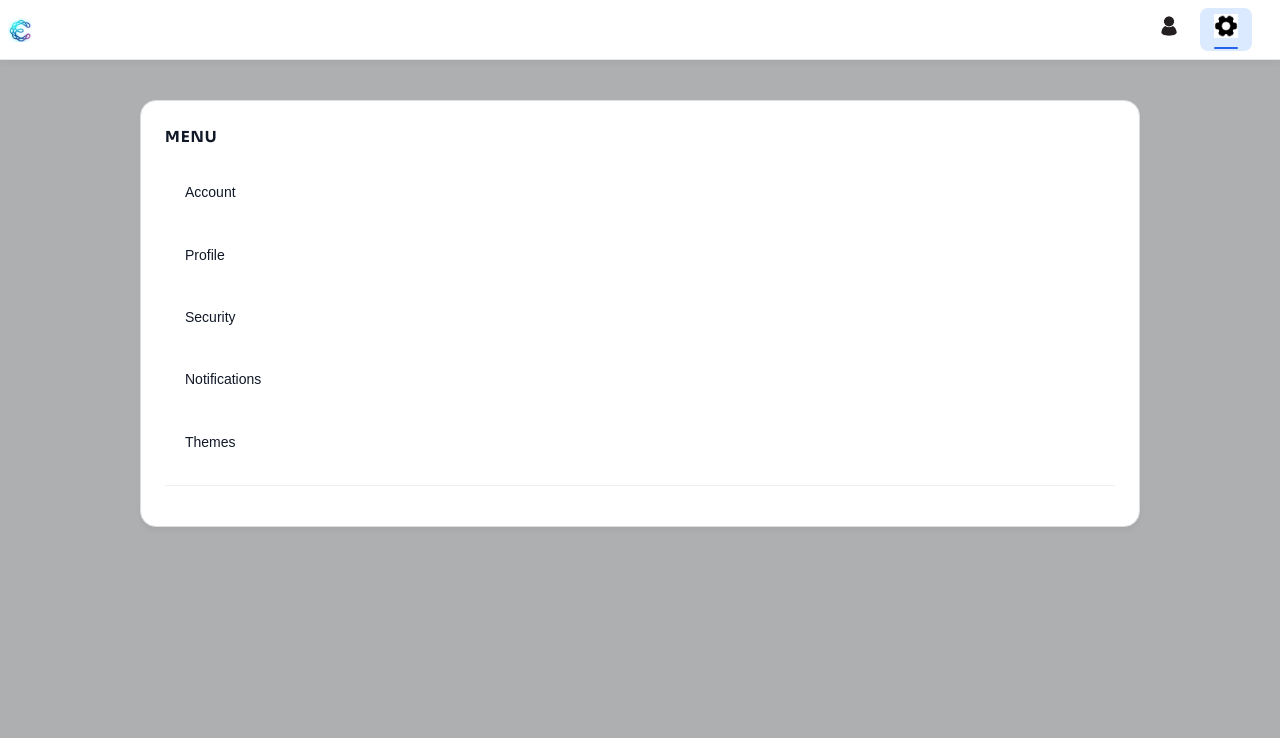
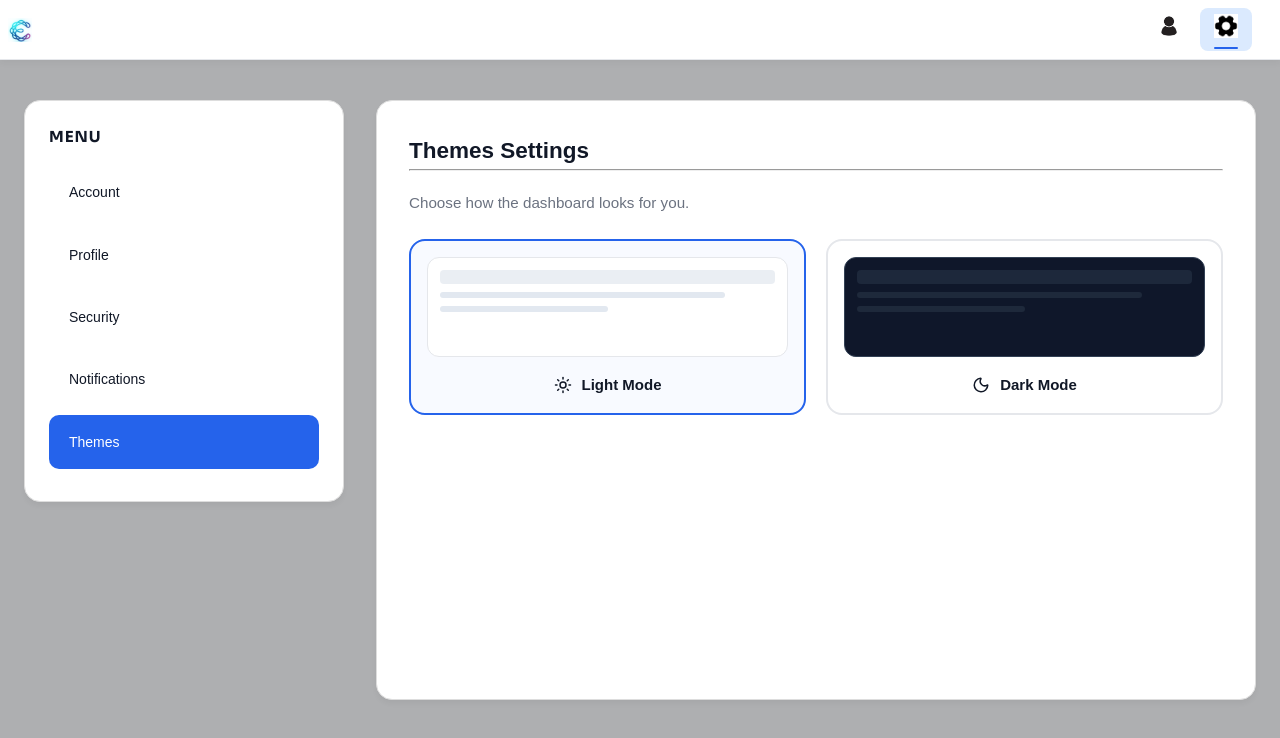
Before and after one commit to skywalker113t/Testing, a React (Vite) app: page /settings in a window 1280 px wide. Shown: the top 738 px of the page. Built offline with nearby package versions, Linux system fonts and the light colour scheme.

Commit message:
added themes buttons and fixed some buttons

```diff
--- a/css/style.css
+++ b/css/style.css
@@ -482,7 +482,7 @@ a {
 }
 .tab.learning {
   padding: 7px 16px;
-  border-radius: 99px;
+  border-radius: 5px;
   font-size: 13px;
   font-weight: 600;
   border: 1.5px solid var(--border);
@@ -3079,3 +3079,120 @@ button:hover {
   height: 20px;
   cursor: pointer;
 }
+
+
+/* ==========================================================================
+   THEMES SETTINGS TAB STYLING
+   ========================================================================== */
+
+   .themes-content-area {
+    animation: fadeIn 0.4s ease-in;
+}
+
+.settings-subtitle {
+    color: var(--text-muted);
+    font-size: 0.95rem;
+    margin-bottom: 24px;
+}
+
+/* The Grid for Light/Dark Cards */
+.theme-options-grid {
+    display: grid;
+    grid-template-columns: repeat(auto-fit, minmax(220px, 1fr));
+    gap: 20px;
+}
+
+/* Individual Theme Card */
+.theme-card {
+    background: var(--bg-card);
+    border: 2px solid var(--border);
+    border-radius: var(--radius-lg);
+    padding: 16px;
+    cursor: pointer;
+    transition: all 0.2s cubic-bezier(0.4, 0, 0.2, 1);
+    position: relative;
+}
+
+.theme-card:hover {
+    transform: translateY(-4px);
+    border-color: var(--blue-light);
+    box-shadow: var(--shadow);
+}
+
+.theme-card.active {
+    border-color: var(--blue);
+    background: rgba(37, 99, 235, 0.03); /* Subtle blue tint when selected */
+}
+
+/* The "Fake App" Preview Boxes */
+.theme-preview {
+    height: 100px;
+    border-radius: var(--radius-md);
+    margin-bottom: 16px;
+    padding: 12px;
+    display: flex;
+    flex-direction: column;
+    gap: 8px;
+    transition: 0.3s;
+}
+
+/* This fixes your "Invisible" screenshot issue */
+.theme-preview.light {
+    background: #ffffff !important;
+    border: 1px solid #e5e7eb;
+}
+
+.theme-preview.dark {
+    background: #0f172a !important;
+    border: 1px solid #334155;
+}
+
+/* Mini UI elements inside the preview */
+.preview-nav {
+    height: 14px;
+    width: 100%;
+    background: #cbd5e1;
+    border-radius: 4px;
+    opacity: 0.4;
+}
+
+.theme-preview.dark .preview-nav {
+    background: #334155;
+}
+
+.p-line {
+    height: 6px;
+    width: 85%;
+    background: #e2e8f0;
+    border-radius: 10px;
+}
+
+.p-line.mid {
+    width: 50%;
+}
+
+.theme-preview.dark .p-line {
+    background: #1e293b;
+}
+
+/* Icon and Label at the bottom of the card */
+.theme-info {
+    display: flex;
+    align-items: center;
+    justify-content: center;
+    gap: 10px;
+    font-family: var(--font-head);
+    font-weight: 700;
+    color: var(--text-dark);
+}
+
+/* Animation for the Tab Switch */
+@keyframes fadeIn {
+    from { opacity: 0; transform: translateY(10px); }
+    to { opacity: 1; transform: translateY(0); }
+}
+.theme-card {
+  position: relative;
+  z-index: 999 !important; /* Force it to the top layer */
+  cursor: pointer !important;
+}
--- a/src/App.jsx
+++ b/src/App.jsx
@@ -1,3 +1,4 @@
+import { useState, useEffect } from 'react';
 import { Routes, Route } from 'react-router-dom';
 import Dashboard from './pages/Dashboard.jsx';
 import Learning from './pages/Learning.jsx';
@@ -12,6 +13,14 @@ import Username from './pages/Username.jsx';
 import NotFound from './pages/NotFound.jsx';
 
 function App() {
+  // We use localStorage so it stays dark even if you refresh!
+  const [theme, setTheme] = useState(localStorage.getItem('theme') || 'light');
+
+  useEffect(() => {
+    document.documentElement.setAttribute('data-theme', theme);
+    localStorage.setItem('theme', theme);
+  }, [theme]);
+
   return (
     <Routes>
       <Route path="/" element={<Dashboard />} />
@@ -20,7 +29,12 @@ function App() {
       <Route path="/groups" element={<Groups />} />
       <Route path="/achievements" element={<Achievements />} />
       <Route path="/profile" element={<Profile />} />
-      <Route path="/settings" element={<Settings />} />
+
+      <Route
+        path="/settings"
+        element={<Settings currentTheme={theme} onThemeChange={setTheme} />}
+      />
+
       <Route path="/login" element={<Login />} />
       <Route path="/signup" element={<Signup />} />
       <Route path="/username" element={<Username />} />
--- a/src/pages/Settings.jsx
+++ b/src/pages/Settings.jsx
@@ -1,8 +1,18 @@
 import { useState } from 'react';
 import Navbar from '../components/Navbar.jsx';
-import { Circle, CheckCircle2, AlertCircle } from 'lucide-react';
-import { ShieldCheck, ChevronRight, Lock } from 'lucide-react';
-import { MessageSquare, Users, EyeOff, BellRing } from 'lucide-react';
+import {
+  Circle,
+  CheckCircle2,
+  AlertCircle,
+  Sun,
+  Moon,
+  ShieldCheck,
+  ChevronRight,
+  MessageSquare,
+  Users,
+  EyeOff,
+  BellRing
+} from 'lucide-react';
 
 const securityLevels = [
   { label: 'At Risk', color: '#dc2626', icon: <AlertCircle size={18} /> },
@@ -13,8 +23,8 @@ const securityLevels = [
   { label: 'Secure', color: '#22c55e', icon: <CheckCircle2 size={18} /> },
 ];
 
-export default function Settings() {
-  const [activeTab, setActiveTab] = useState(null);
+export default function Settings({ currentTheme, onThemeChange }) {
+  const [activeTab, setActiveTab] = useState('themes'); // Defaulting to themes so you can see the fix immediately
   const menuItems = ['Account', 'Profile', 'Security', 'Notifications', 'Themes'];
 
   return (
@@ -34,11 +44,9 @@ export default function Settings() {
               <span>{item}</span>
             </div>
           ))}
-          <div className="menu-divider"></div>
         </aside>
 
         {/* CONTENT AREA */}
-        {activeTab && (
         <main className="content-box card">
           <div className="content-header">
             <h2 style={{textTransform: 'capitalize'}}>{activeTab} Settings</h2>
@@ -46,254 +54,120 @@ export default function Settings() {
           </div>
 
           <div className="content-body">
-              {/* --- ADD YOUR CONTENT HERE --- */}
-
-              {/* 1. Account Specific Content */}
+            {/* 1. Account */}
             {activeTab === 'account' && (
               <div className="account-settings-flow">
-
-                  {/* Username Section */}
                 <section className="settings-section">
                   <h3>Display Identity</h3>
-                    <p className="section-desc">This is how other users will see you on the platform.</p>
-
                   <div className="username-card">
                     <div className="current-user-info">
                       <span className="label">Current Username</span>
                       <span className="value">@tech_creator_24</span>
                     </div>
-
                     <div className="input-group">
-                        <label htmlFor="new-username">New Username</label>
-                        <div className="input-wrapper">
-                          <span className="at-symbol">@</span>
-                          <input
-                            id="new-username"
-                            type="text"
-                            placeholder="enter_new_username"
-                            className="settings-input"
-                          />
+                      <label>New Username</label>
+                      <input type="text" placeholder="enter_new_username" className="settings-input" />
                     </div>
-                        <p className="input-hint">Username must be unique and can only contain letters, numbers, and underscores.</p>
-                      </div>
-
                     <button className="btn-primary">Update Username</button>
-                    </div>
-                  </section>
-
-                  <div className="menu-divider" style={{margin: '40px 0'}}></div>
-
-                  {/* Email/Other Section */}
-                  <section className="settings-section">
-                    <h3>Email Address</h3>
-                    <div className="input-group">
-                      <input type="email" placeholder="email@example.com" className="settings-input" />
-                      <button className="btn-secondary">Change Email</button>
                   </div>
                 </section>
               </div>
             )}
 
-
-              {/* 2. Profile Specific Content */}
+            {/* 2. Profile */}
             {activeTab === 'profile' && (
               <div className="profile-settings-editor">
-
-    {/* Section 1: Public Identity */}
                 <section className="settings-section">
                   <h3>Public Profile</h3>
-      <p className="section-desc">Manage how you appear to the community.</p>
-
                   <div className="input-group">
                     <label>Full Name</label>
                     <input type="text" placeholder="Alex Okonkwo" className="settings-input" />
                   </div>
-
                   <div className="input-group">
                     <label>Bio</label>
-        <textarea
-          placeholder="e.g. Aspiring data scientist passionate about Python..."
-          className="settings-input bio-area"
-        />
+                    <textarea placeholder="Bio..." className="settings-input bio-area" />
                   </div>
                 </section>
-
-    {/* Section 2: Skills & Badges */}
-    <section className="settings-section">
-      <h3>Skills & Expertise</h3>
-      <div className="skills-manager">
-        <input type="text" placeholder="Add a skill (e.g. React, Python)" className="settings-input" />
-        <div className="skills-preview-list">
-          <span className="skill-tag">Python ✕</span>
-          <span className="skill-tag">Data Science ✕</span>
-        </div>
-      </div>
-    </section>
-
-    {/* Section 3: Professional Status */}
-    <section className="settings-section">
-      <h3>Collaboration</h3>
-      <div className="input-group">
-        <label>Current Status</label>
-        <select className="settings-input">
-          <option>Open to Collaborate</option>
-          <option>Focused on Learning</option>
-          <option>Open for Work</option>
-          <option>Offline</option>
-        </select>
-      </div>
-    </section>
-
                 <button className="save-btn">Save Profile</button>
               </div>
             )}
 
+            {/* 3. Security */}
             {activeTab === 'security' && (
               <div className="security-status-container">
                 <h3>Account Security Level</h3>
                 <div className="status-steps">
-    {securityLevels.map((level, index) => {
-      // Logic: Highlight the level if it's the current one (let's assume 'Secure' for now)
-      const isCurrent = level.label === 'Secure';
-
-      return (
-        <div
-          key={level.label}
-          className={`status-step ${isCurrent ? 'active' : ''}`}
-          style={{ '--brand-color': level.color }}
-        >
-          <span className="status-icon">
-            {isCurrent ? level.icon : <Circle size={18} color="#cbd5e1" />}
-          </span>
+                  {securityLevels.map((level) => (
+                    <div key={level.label} className={`status-step ${level.label === 'Secure' ? 'active' : ''}`} style={{ '--brand-color': level.color }}>
+                      {level.label === 'Secure' ? level.icon : <Circle size={18} color="#cbd5e1" />}
                       <span className="status-label">{level.label}</span>
                     </div>
-      );
-    })}
+                  ))}
                 </div>
-    {/* 2. Password Section */}
-    {/* Section 1: Security Health (The blue box at the top) */}
-{/* Section 2: Login Credentials (THIS needs the margin) */}
-<section className="settings-section">
-  <h3>Login Credentials</h3>
-  <div className="password-info">
-    <p className="hint">Last changed: 3 months ago</p>
-    <button className="update-btn">Update Password</button>
-  </div>
-</section>
-
-
-
- {/* 3. Two-Factor Authentication (The Flex) */}
-
-<section className="settings-section spiced-card">
-  <div className="flex-between">
-    <div className="security-info-group">
-      <div className="icon-box-blue">
-        <ShieldCheck size={24} color="#2563eb" />
-      </div>
-      <div className="text-stack">
-        <h3>Two-Factor Authentication</h3>
-        <p className="section-desc">Secure your account with an extra login step.</p>
-      </div>
-    </div>
-
-    {/* This part looks really "Pro" */}
-    <div className="action-wrapper" onClick={() => {/* Add your logic here */}}>
-      <span className="status-indicator off">Not Enabled</span>
-      <ChevronRight size={20} color="#94a3b8" />
-    </div>
-  </div>
-</section>
-
-    {/* 4. Active Sessions */}
-    <section className="settings-section">
-      <h3>Where you're logged in</h3>
-      <div className="session-item">
-        <div className="session-icon">💻</div>
-        <div className="session-details">
-          <strong>Windows · Chrome</strong>
-          <span>Lagos, Nigeria · <span className="active-now">Active Now</span></span>
-        </div>
-      </div>
-      <button className="text-btn-danger">Sign out of all other devices</button>
-    </section>
               </div>
             )}
 
-{/* Notification Settings */}
-
+            {/* 4. Notifications */}
             {activeTab === 'notifications' && (
               <div className="notifications-flow">
-
-    {/* 1. Direct Messages Section */}
-    <h4 className="tiny-title">Messaging</h4>
-    <div className="settings-list-group margin-bottom-32">
                 <div className="setting-row">
-        <div className="setting-label">
-          <MessageSquare size={18} color="#2563eb" />
+                  <div className="setting-left">
+                    <MessageSquare size={20} color="#2563eb" />
                     <div className="label-stack">
                       <span>Direct Messages</span>
-            <p className="sub-label">Private messages from other students/teachers.</p>
-          </div>
-        </div>
-        <input type="checkbox" className="toggle-switch" defaultChecked />
-      </div>
-
-      <div className="setting-row">
-        <div className="setting-label">
-          <Users size={18} color="#2563eb" />
-          <div className="label-stack">
-            <span>Group Chat Mentions</span>
-            <p className="sub-label">Only notify when someone @mentions you.</p>
+                      <p className="sub-label">Private messages from others.</p>
                     </div>
                   </div>
                   <input type="checkbox" className="toggle-switch" defaultChecked />
                 </div>
               </div>
+            )}
 
-    <div className="setting-row">
-  <div className="setting-left">
-    <MessageSquare size={20} color="#2563eb" />
-    <div className="label-stack">
-      <span>Direct Messages</span>
-      <p className="sub-label">Private messages from other students/teachers.</p>
+            {/* 5. THEMES (FIXED VERSION) */}
+            {activeTab === 'themes' && (
+              <div className="themes-content-area fade-in">
+                <p className="settings-subtitle">Choose how the dashboard looks for you.</p>
+                <div className="theme-options-grid">
+
+                  {/* Light Mode Card */}
+                  <div
+                    className={`theme-card ${currentTheme === 'light' ? 'active' : ''}`}
+                    onClick={() => onThemeChange('light')}
+                  >
+                    <div className="theme-preview light">
+                      <div className="preview-nav"></div>
+                      <div className="p-line"></div>
+                      <div className="p-line mid"></div>
+                    </div>
+                    <div className="theme-info">
+                      <Sun size={18} />
+                      <span>Light Mode</span>
                     </div>
                   </div>
 
-  <input type="checkbox" className="toggle-switch" defaultChecked />
+                  {/* Dark Mode Card */}
+
+                  <div className={`theme-card ${currentTheme === 'dark' ? 'active' : ''}`} onClick={() => {
+               alert("Click detected by browser!");
+              console.log("Dark mode card clicked!"); onThemeChange('dark');
+              }}
+>
+                    <div className="theme-preview dark">
+                      <div className="preview-nav"></div>
+                      <div className="p-line"></div>
+                      <div className="p-line mid"></div>
                     </div>
-    {/* 2. Privacy & Focus Section */}
-    <h4 className="tiny-title">Privacy & Focus</h4>
-    <div className="settings-list-group">
-      <div className="setting-row">
-        <div className="setting-label">
-          <EyeOff size={18} color="#64748b" />
-          <div className="label-stack">
-            <span>Show Message Preview</span>
-            <p className="sub-label">Hide message content in lock screen alerts.</p>
-          </div>
-        </div>
-        <input type="checkbox" className="toggle-switch" />
-      </div>
-
-      <div className="setting-row">
-        <div className="setting-label">
-          <BellRing size={18} color="#64748b" />
-          <div className="label-stack">
-            <span>Study Mode</span>
-            <p className="sub-label">Mute all social pings during school hours.</p>
-          </div>
-        </div>
-        <input type="checkbox" className="toggle-switch" />
+                    <div className="theme-info">
+                      <Moon size={18} />
+                      <span>Dark Mode</span>
                     </div>
                   </div>
 
                 </div>
+              </div>
             )}
-
           </div>
         </main>
-        )}
       </div>
     </>
   );
```
Also changed, not shown: 1 other file (tests, documents, lock files or other folders). Lines whose indentation alone changed are shown as unchanged.
